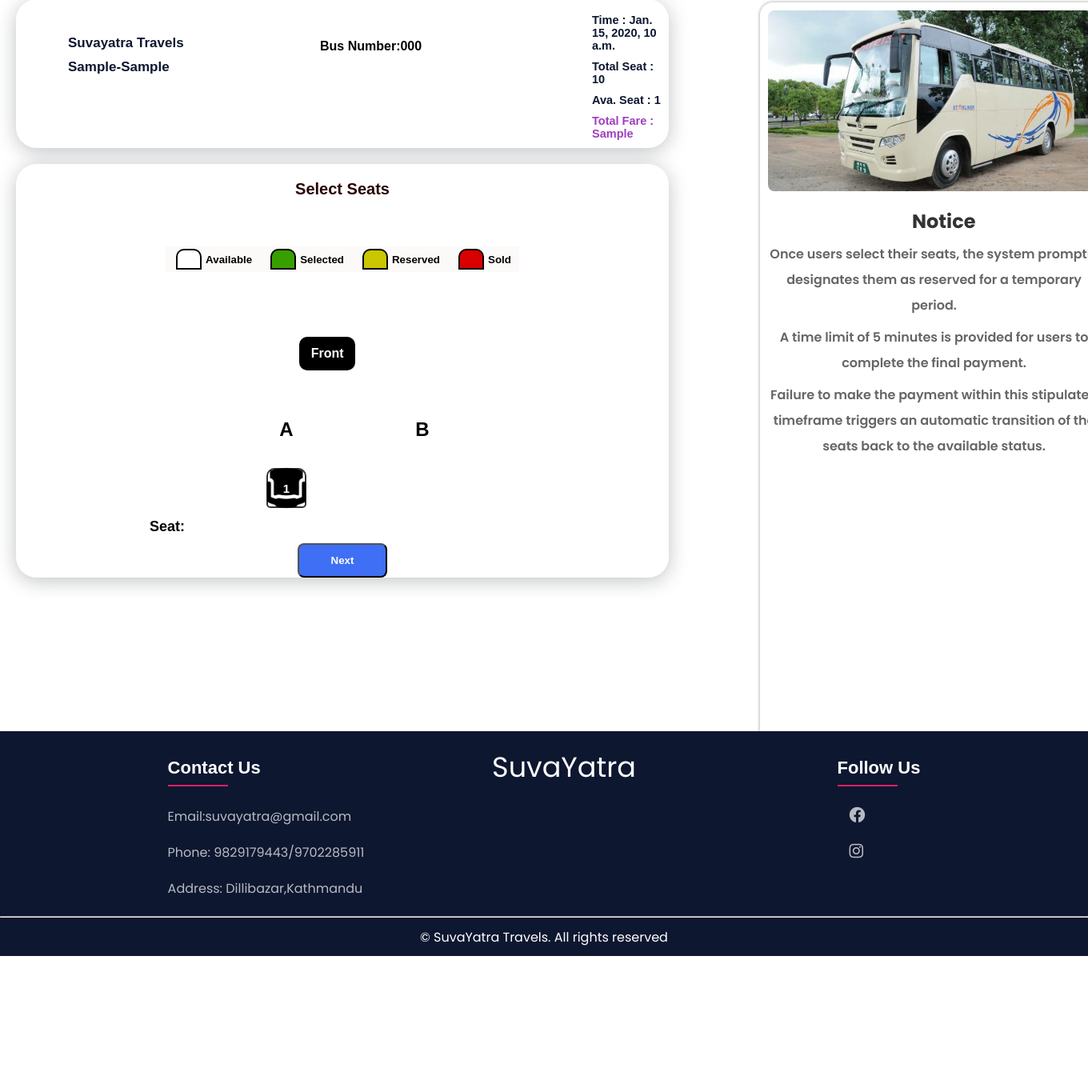
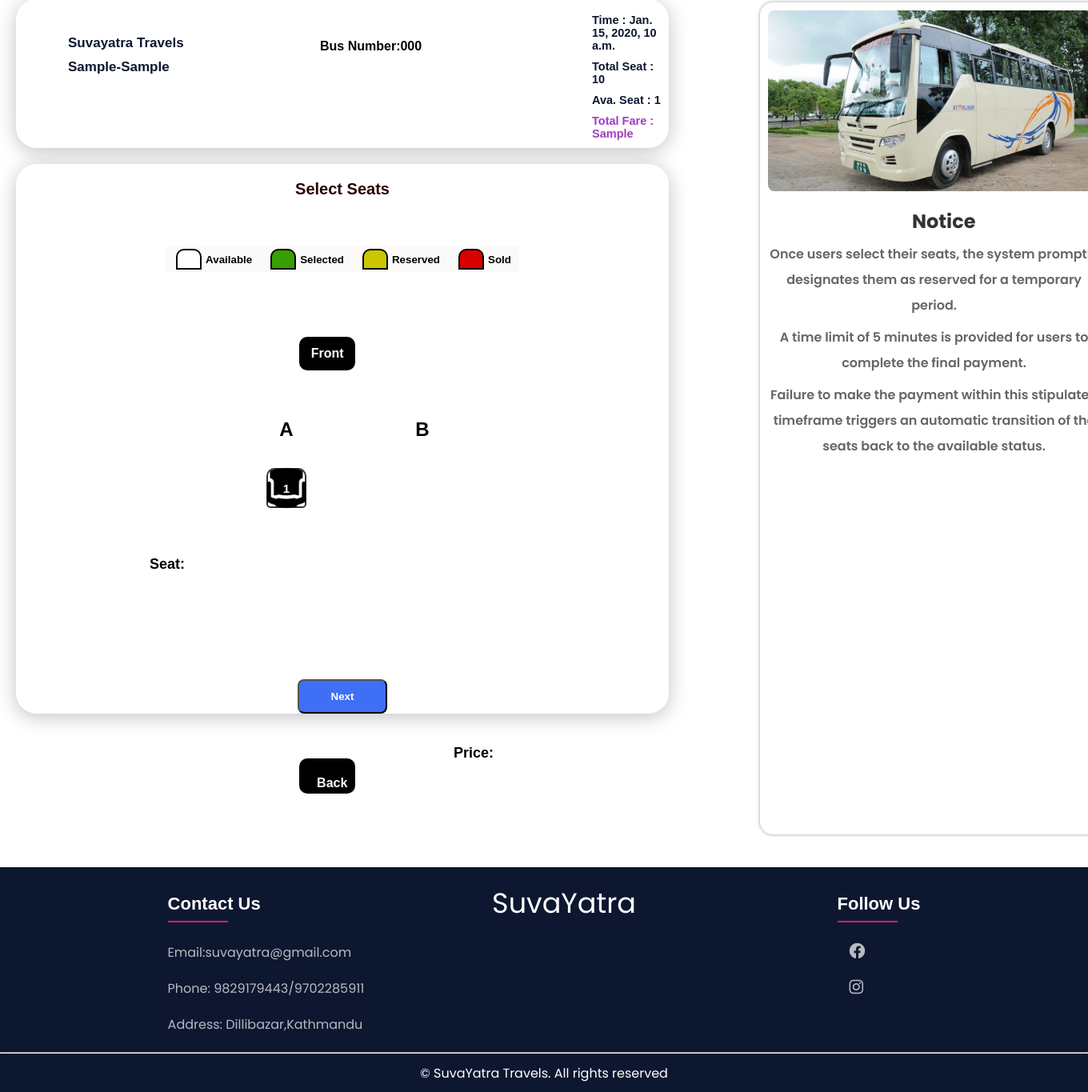
Before and after one commit to Priyanka-Kadel/Bus-Ticket-Booking-System, a Django app: page /backend/seats/1/ in a window 1360 px wide; the page is wider, and only the part inside the window is pictured. Shown: the part 177-1542 px from the top of that part at 80% size. Before the commit the page ends 1372 px from the top of that part, so only its background shows below. Run offline with Django 5.2, Linux system fonts and the light colour scheme; tables that the repository leaves empty hold one stand-in row (values such as "Sample post").

Commit message:
change in seats

```diff
--- a/templates/seats.html
+++ b/templates/seats.html
@@ -6,7 +6,6 @@
         <!-- Document title -->
         <title>Bus Ticket Booking</title>
         <link rel="stylesheet" href="https://cdnjs.cloudflare.com/ajax/libs/font-awesome/5.15.1/css/all.min.css">
-        <link href='https://cdn.jsdelivr.net/npm/boxicons@2.0.5/css/boxicons.min.css' rel='stylesheet'>
 
         <!-- Link to external stylesheet -->
         <link rel="stylesheet" href="{% static 'css/home.css' %}">
@@ -19,7 +18,6 @@
                 align-items: center;
                 justify-content: center;
             }
-
             .ticket {
                 background-color: #ffffff;
                 height: 300px;
@@ -31,7 +29,6 @@
                 height: 30%;
                 margin: 20px;
             }
-
             .ticket-header {
                 background-color: #3498db;
                 color: #fff;
@@ -39,33 +36,26 @@
                 font-size: 18px;
                 font-weight: bold;
             }
-
             .passenger-info {
-
                 grid-template-columns: 1fr 1fr 1fr;
                 margin-top: 20px;
                 gap: 178px;
                 text-align: left;
                 font-weight: var(--font-semi);
-
             }
-
             .info-label {
                 color: #7f8c8d;
                 font-size: 14px;
                 margin-bottom: 5px;
             }
-
             .info-value {
                 font-size: 16px;
                 font-weight: bold;
                 margin-bottom: 15px;
             }
-
             .barcode {
                 margin-top: 20px;
             }
-
         </style>
     </head>
     <body>
@@ -93,13 +83,10 @@
             </nav>
         </header>
     <main class="l-main">
-
         <!--===== ABOUT =====-->
         <section class="about section " id="about">
             <h2 class="section-title">Select Seats</h2>
-
             <div class="ticket test">
-
                 <div class="passenger-info">
                     <span id='scheduled' hidden> {{ schedule.id }}</span>
                     <span id='route-id' hidden> {{ schedule.route.id }}</span>
@@ -108,7 +95,6 @@
                         <div style="top: 45px;"!important class="info-value1">Suvayatra Travels</div>
                         <div style="top: 55px;"!important class="info-value2">{{ schedule.route.from_location }}-{{ schedule.route.to_location }}</div>
                     </div>
-
                     <div>
                         <div class="info-value3">Bus Number:{{ schedule.bus.bus_number }}</div>
 
@@ -124,7 +110,6 @@
                     </div>
                 </div>
 
-
             </div>
             <div class="white-panel">
                 <img src="/static/images/ram.jpeg" alt="Ram Image">
@@ -139,7 +124,7 @@
                 <div class="column-bus-seat" id="columnA">
                     <p class="book-seats-text">Select Seats</p>
                     <ul class="showcase">
-                        <p class="back-text">Back</p>
+                        <p class="back-text" style="text-align: center;" left="0px">Back</p>
 
                         <li>
                             <div class="seat2"></div>
@@ -160,7 +145,6 @@
                         <p class="front-text">Front</p>
 
                     </ul>
-
                     <div class="bus-container">
                         <!-- Inside the bus-container div -->
                         <div class="column-bus-seat" id="columnA">
@@ -169,7 +153,6 @@
                             {% for seat in side_a %}
                                 <div class="seat{% if seat.available %} available {% else %}{% if seat.booked %} sold{% else %} not-available{% endif %}{% endif %}" data-seat="{{ seat.id }}" style="position: relative;">
                                     <span class="seat-number" style="opacity: 10; position: absolute; top: 50%; left: 50%; transform: translate(-50%, -50%); color:#fff; font-size:15px; font-weight:bold; z-index: 1;">{{ seat.seat_number }}</span>
-
                                     <img src="/static/images/seaticon.png" alt="Seat Icon">
                                 </div>
                             {% endfor %}
@@ -189,12 +172,11 @@
                     </div>
 
 
-                <p id="selectedSeat" class="seat-text" >Seat: </p>
-                <p id="price" class="price-text" >Price: </p>
+                <p id="selectedSeat" class="seat-text" style="margin-top: 63px;" >Seat: </p>
+                <p id="price" class="price-text" style="margin-top: 716px;" >Price: </p>
 
-                <button type="submit" class="button" id='save-selected-seat'><span></span>Next</button>
+                <button type="submit" class="button" id="save-selected-seat" style="margin-top: 123px;"!important><span></span>Next</button>
             </div>
-
         </section>
     </main>
 
@@ -274,7 +256,6 @@ navLink.forEach(n => n.addEventListener('click', linkAction))
               document.addEventListener('DOMContentLoaded', function () {
                 const seats = document.querySelectorAll('.seat');
                 const nextButton = document.querySelector('.button');
-
                 seats.forEach(seat => {
                   seat.addEventListener('click', function (e) {
                     if (seat.classList.contains('not-available')){
@@ -330,8 +311,6 @@ navLink.forEach(n => n.addEventListener('click', linkAction))
                   }else{
                     console.log('ajax requested.')
                     console.log(selectedSeatNumbersBackend)
-
-
                     $.ajax({
                       type: 'POST',
                       url: '/backend/details/',  // Replace with your actual URL
```
